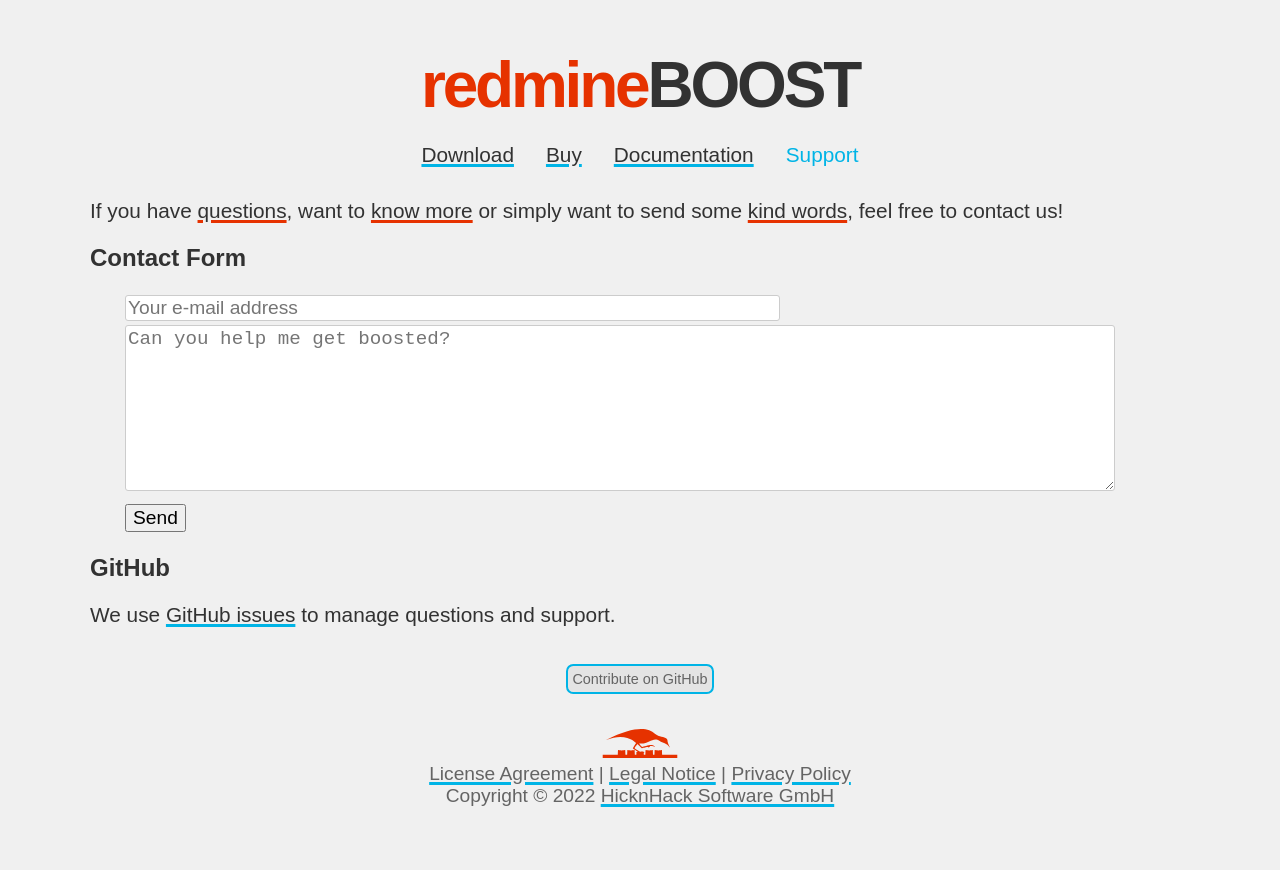
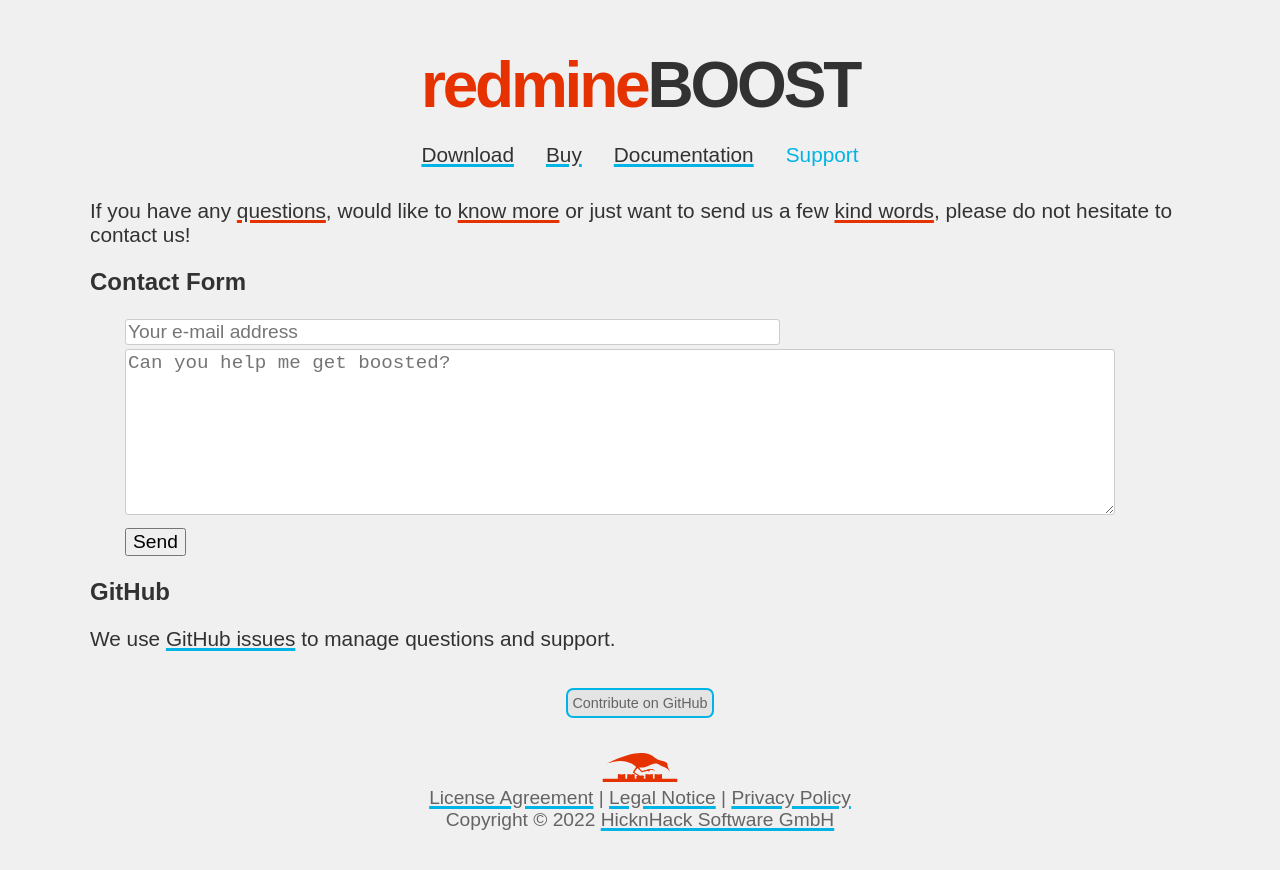
Before and after one commit to redmineBOOST/website, a Jekyll site: the page built from support.html, in a window 1280 px wide. Shown: the top 870 px of the page. Built offline with Jekyll 4.4.1, drawn with Linux system fonts in a browser that asks for light colours.

Commit message:
Improved language on support page.

```diff
--- a/support.html
+++ b/support.html
@@ -3,8 +3,7 @@
 title: Support
 id: support
 ---
-<p>If you have <em>questions</em>, want to <em>know more</em> or simply want to send some <em>kind
-        words</em>, feel free to contact us!</p>
+<p>If you have any <em>questions</em>, would like to <em>know more</em> or just want to send us a few <em>kind words</em>, please do not hesitate to contact us!</p>
 
 <h2>Contact Form</h2>
 
```
